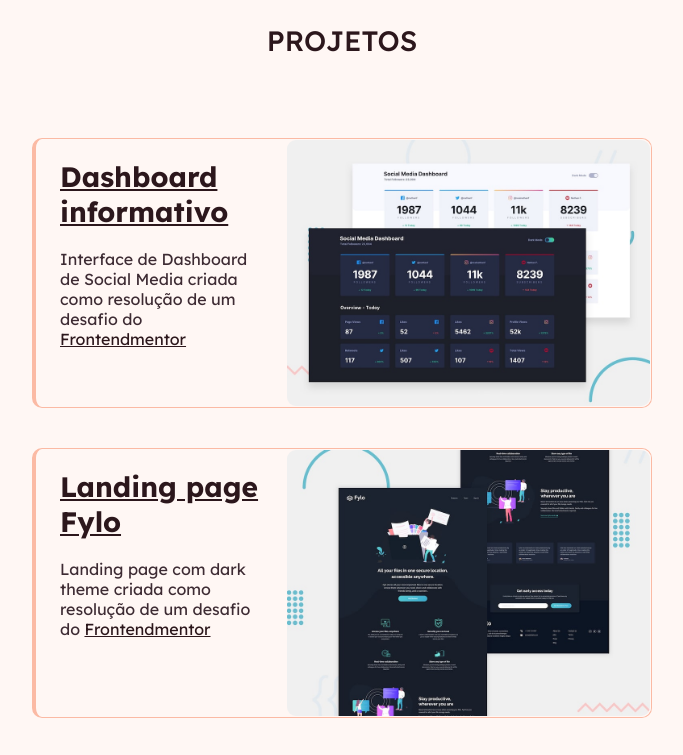
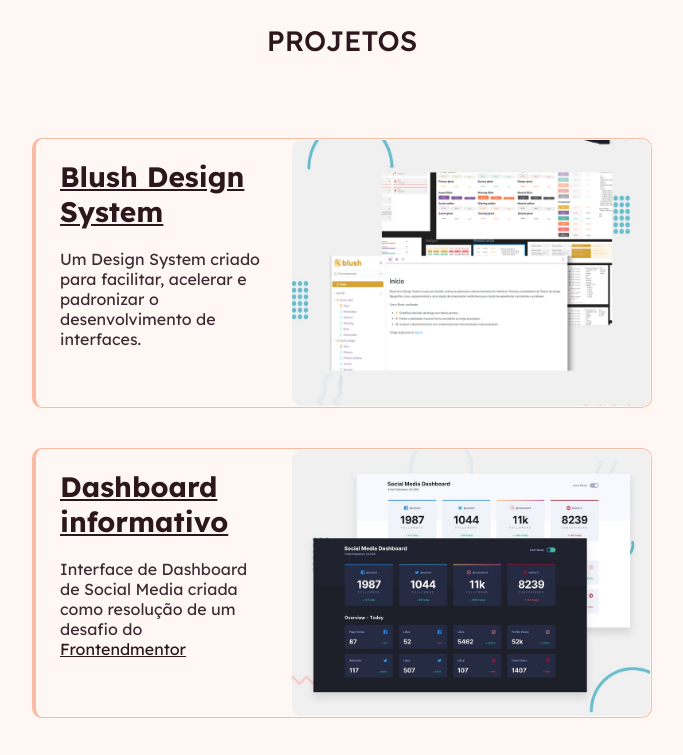
Before and after one commit to bruna-nunes/bruna-nunes.github.io, a website: page index.html in a window 1280 px wide. Shown: the part 1400-2155 px from the top of the page, without its empty margins (298-981 px from the left). Drawn offline with Linux system fonts and the light colour scheme.

Commit message:
feat: add blush project

```diff
--- a/index.html
+++ b/index.html
@@ -104,11 +104,19 @@
                 <div class="cards">
                     <div class="card">
                         <div class="card-content">
+                            <a class="project-title" href="https://bruna-nunes.github.io/blush/?path=/docs/inicio--docs" target='_blank'><h3 data-i18n='{ "key": "project_blush_title" }'></h3></a>
+                            <p class="project-description"  data-i18n='{ "key": "project_blush_description" }'>
+                            </p>
+                        </div>
+                        <img src="./resources/imgs/projects/blush-project-light.jpg" width="360" height="200" data-i18n='{ "key": "alt_project_blush", "typeKey": "alt" }' data-observable-mode="project-blush">
+                    </div>
+                    <div class="card">
+                        <div class="card-content">
                             <a class="project-title" href="https://bruna-nunes.github.io/frontendmentor/desafio-03/" target='_blank'><h3 data-i18n='{ "key": "project_dashboard_title" }'></h3></a>
                             <p class="project-description"  data-i18n='{ "key": "project_dashboard_description" }'>
                             </p>
                         </div>
-                        <img src="./resources/imgs/projects/social-media-dashboard-frontendmentor-project-light.jpg" width="200" height="200" data-i18n='{ "key": "alt_project_dashboard", "typeKey": "alt" }' data-observable-mode="project-dashboard">
+                        <img src="./resources/imgs/projects/social-media-dashboard-frontendmentor-project-light.jpg" width=360" height="200" data-i18n='{ "key": "alt_project_dashboard", "typeKey": "alt" }' data-observable-mode="project-dashboard">
                     </div>
                     <div class="card">
                         <div class="card-content">
@@ -116,7 +124,7 @@
                             <p class="project-description" data-i18n='{ "key": "project_lp_description" }'>
                             </p>
                         </div>
-                        <img src="./resources/imgs/projects/fylo-landing-page-frontendmentor-light.jpg" width="200" height="200" data-i18n='{ "key": "alt_project_lp", "typeKey": "alt" }' data-observable-mode="project-fylo">
+                        <img src="./resources/imgs/projects/fylo-landing-page-frontendmentor-light.jpg" width="360" height="200" data-i18n='{ "key": "alt_project_lp", "typeKey": "alt" }' data-observable-mode="project-fylo">
                     </div>
                 </div>
             </div>
--- a/resources/js/index.js
+++ b/resources/js/index.js
@@ -52,6 +52,9 @@
 
     const profileHero = document.querySelector('[data-observable-mode="profile-hero"]')
     profileHero.src = `./resources/imgs/image-hero-bruna-${mode}.svg`;
+
+    const projectBlush = document.querySelector('[data-observable-mode="project-blush"]')
+    projectBlush.src = `./resources/imgs/projects/blush-project-${mode}.jpg`;
 
     const projectFylo = document.querySelector('[data-observable-mode="project-fylo"]')
     projectFylo.src = `./resources/imgs/projects/fylo-landing-page-frontendmentor-${mode}.jpg`;
--- a/resources/languages/en.json
+++ b/resources/languages/en.json
@@ -13,6 +13,8 @@
     "about_title_technologies": "Technologies and experiences",
     "about_description": "Frontend Web Developer.<br>Graduated in Systems Analysis and Development and with experience in building and maintaining the frontend of different digital products, websites, landing pages, platforms and web systems.<br>Focused on modern and consistent technologies and construction of relevant and interactive experiences.<br>Professional in search of constant improvement, day by day.",
     "projects_title": "Projects",
+    "project_blush_title": "Blush Design System",
+    "project_blush_description": "A Design System made in VueJS, created to facilitate, accelerate and standardize the development of interfaces.",
     "project_dashboard_title": "Informative Dashboard",
     "project_dashboard_description": "Social Media Dashboard Interface created to solve a challenge from <a href='https://www.frontendmentor.io/' rel='noreferrer noopener' target='_blank'>Frontendmentor</a>",
     "project_lp_title": "Landing page Fylo",
@@ -26,6 +28,7 @@
     "alt_linkedin": "Go to LinkedIn",
     "alt_github": "Go to GitHub",
     "alt_email": "Send an email",
+    "alt_project_blush": "Demonstrative image of the System Blush Design Project. Two prints of the project, one showing the figma with components and the other showing the documentation home page.",
     "alt_project_dashboard": "Demonstrative image of the Dashboard Project. Two prints of the project, one representing the dark mode and the other light mode. Dashboard with colorful cards.",
     "alt_project_lp": "Demonstrative image of the Landing Page Project. Two prints of the project, one showing the beginning of the landing page with the hero, features section and a section with image and description. The second showing the page's contact form and footer",
 
--- a/resources/languages/pt.json
+++ b/resources/languages/pt.json
@@ -13,6 +13,8 @@
     "about_title_technologies": "Tecnologias e experiências",
     "about_description": "Desenvolvedora Web Frontend.<br>Formada em Análise e Desenvolvimento de Sistemas e com experiência na construção e manutenção do frontend de diferentes produtos digitais, sites, landing pages, plataformas e sistemas web.<br>Focada em tecnologias modernas e consistentes e na construção de experiências relevantes e interativas.<br>Profissional em busca da melhoria constante, dia após dia.",
     "projects_title": "Projetos",
+    "project_blush_title": "Blush Design System",
+    "project_blush_description": "Um Design System criado para facilitar, acelerar e padronizar o desenvolvimento de interfaces.",
     "project_dashboard_title": "Dashboard informativo",
     "project_dashboard_description": "Interface de Dashboard de Social Media criada como resolução de um desafio do <a href='https://www.frontendmentor.io/' rel='noreferrer noopener' target='_blank'>Frontendmentor</a>",
     "project_lp_title": "Landing page Fylo",
@@ -26,6 +28,7 @@
     "alt_linkedin": "Ir para o LinkedIn",
     "alt_github": "Ir para o GitHub",
     "alt_email": "Enviar email",
+    "alt_project_blush": "Imagem demonstrativa do Projeto de Design System Blush. Dois prints do projeto, um mostrando o figma com componentes e outro mostrando a página inicial da documentação.",
     "alt_project_dashboard": "Imagem demonstrativa do Projeto de Dashboard. Dois prints do projeto, um representando o dark mode e outro light mode. Dashboard com cards coloridos.",
     "alt_project_lp": "Imagem demonstrativa do Projeto de Landing Page. Dois prints do projeto, um apresentando o inicio da landing page com o hero, seção de características e uma seção com imagem e descrição. O segundo apresentando formulário de contato da página e footer",
 
--- a/resources/scss/_projects.scss
+++ b/resources/scss/_projects.scss
@@ -73,11 +73,15 @@
                 }
 
                 img {
-                    width: auto;
+                    width: 360px;
                     height: auto;
                     border-radius: 10px;
-                    border: 1px solid var(--light-color-01);;
+                    border: 1px solid var(--light-color-01);
                     max-width: 100%;
+
+                    @media (max-width: 767.98px) {
+                        width: 100%;
+                    }
                 }
             }
         }
```
Also changed, not shown: resources/css/main.css, resources/imgs/projects/blush-project-dark.jpg (added), resources/imgs/projects/blush-project-light.jpg (added).
